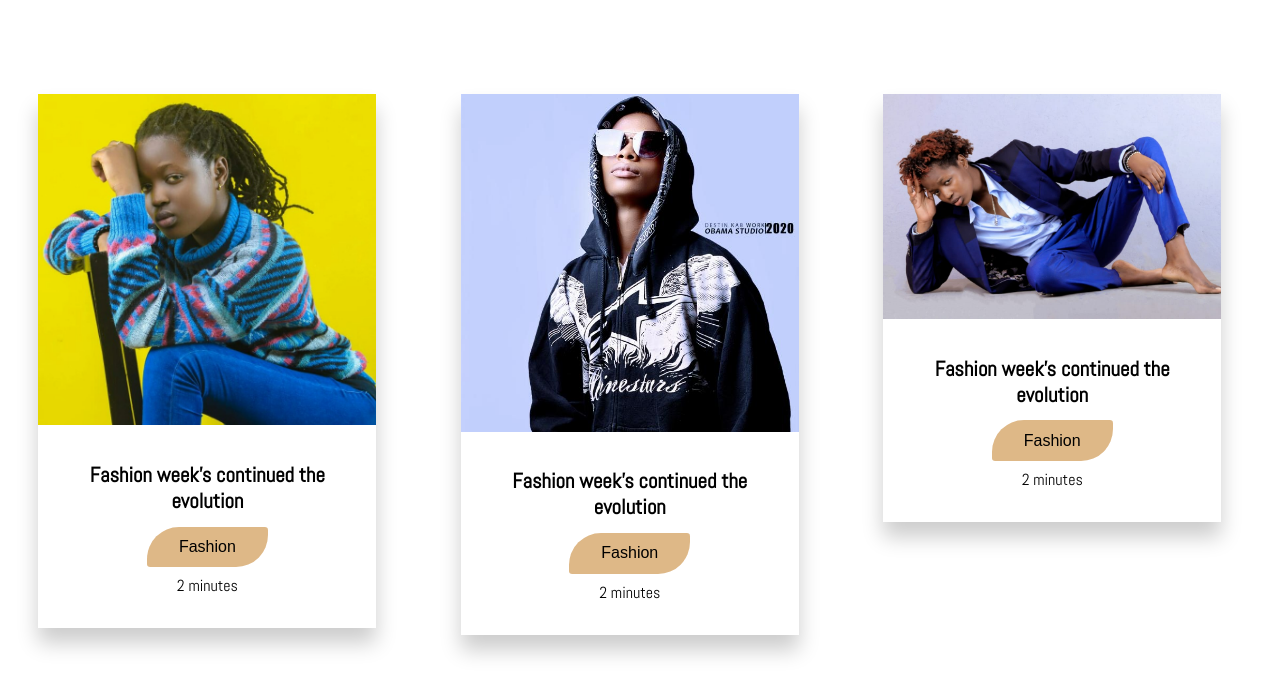
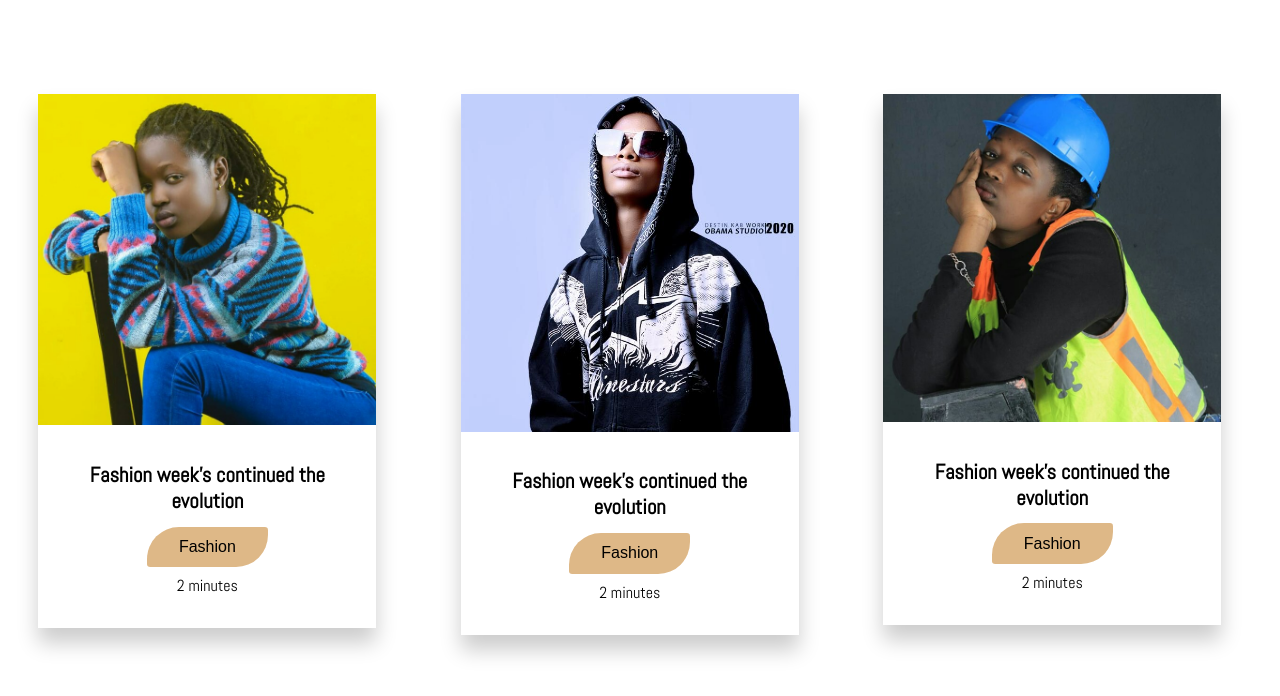
Before and after one commit to GalienCodes/bloguserinterface, a plain HTML site: page index.html in a window 1280 px wide. Shown: the part 1023-1719 px from the top of the page. Drawn offline with nearby package versions, Linux system fonts and the light colour scheme; files that its build step writes are made by us from their sources; files whose address does not match are found by name.

Commit message:
arrange the carousel

```diff
--- a/index.html
+++ b/index.html
@@ -71,7 +71,7 @@
            <div class="container">
                <div class="owl-carousel owl-them blog-post">
                    <div class="blog-content">
-                       <img src="./images/pop1.jpg" alt="post1">
+                       <img src="./images/pot1 (2).jpg" alt="post1">
                        <div class="blog-title">
                            <h3>Fashion week's continued the evolution </h3>
                            <button class="btn btn-blog">Fashion</button>
```
